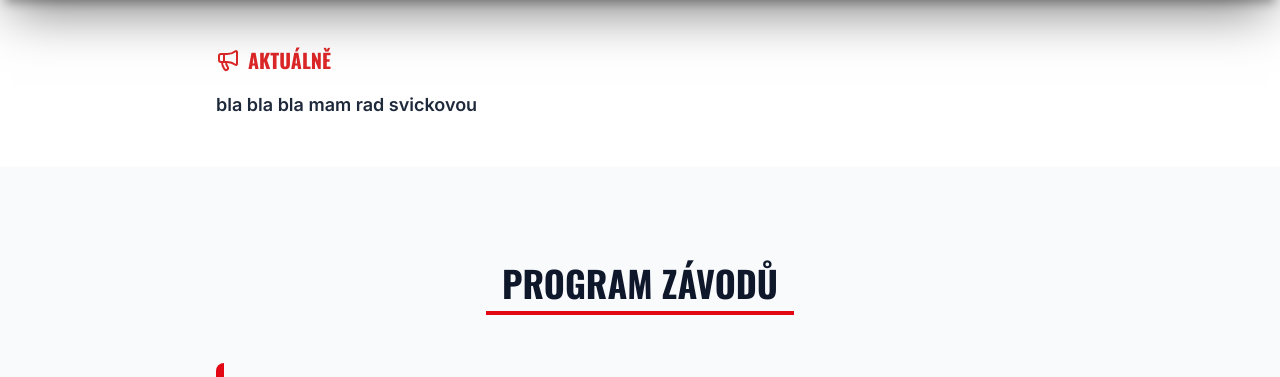
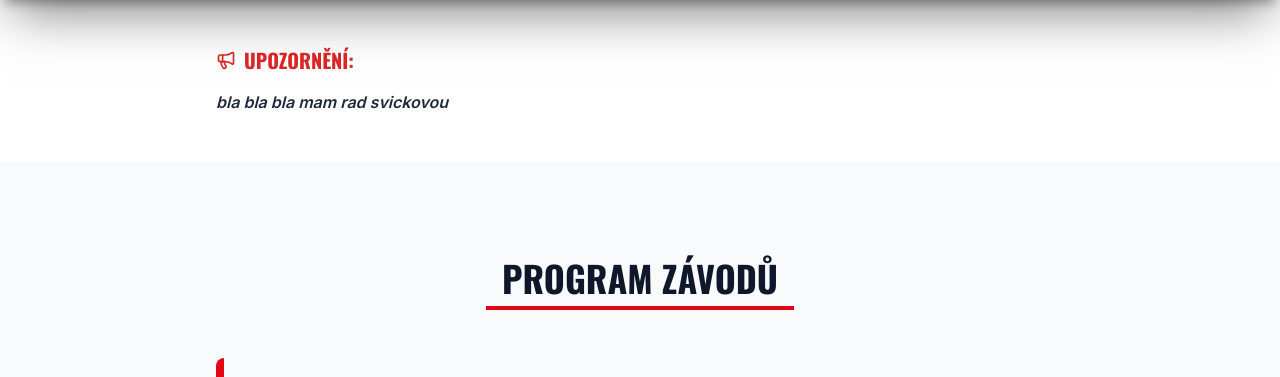
Before and after one commit to PanteraLeo777/gigant-web, a plain HTML site: page index.html in a window 1280 px wide. Shown: the part 723-1100 px from the top of the page. Drawn offline with nearby package versions, Linux system fonts and the light colour scheme.

Commit message:
Update index.html

```diff
--- a/index.html
+++ b/index.html
@@ -119,11 +119,11 @@
     <section id="news-section" class="py-12 bg-white">
         <div class="max-w-4xl mx-auto px-6">
             <h3 class="text-xl font-bold mb-4 flex items-center gap-2 text-red-600">
-                <i data-lucide="megaphone"></i>
-                AKTUÁLNĚ
+                <i data-lucide="megaphone" class="w-5 h-5"></i>
+                UPOZORNĚNÍ:
             </h3>
-            <div id="news-content" class="text-lg text-slate-800 leading-relaxed font-semibold">
-            </div>
+            <div id="news-content" class="text-base text-slate-800 font-semibold italic">
+                </div>
         </div>
     </section>
 
```
